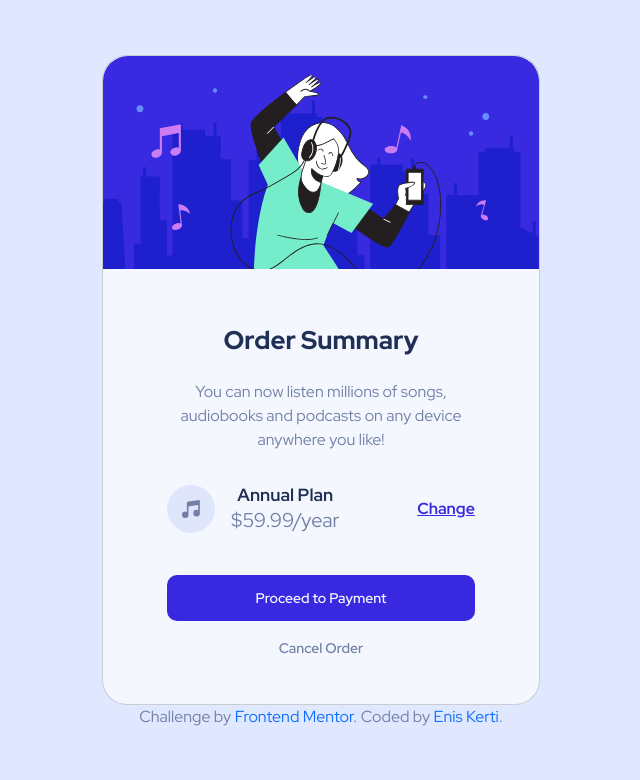
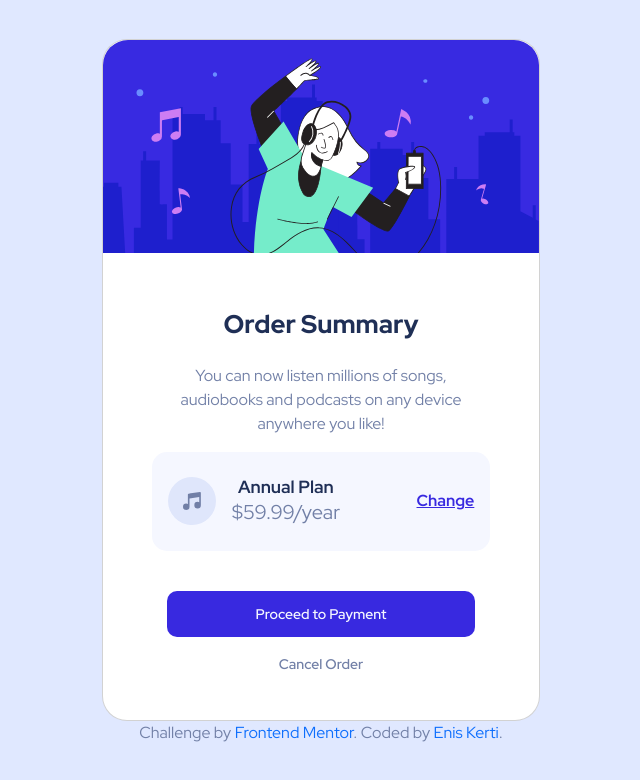
Before and after one commit to eniskrt/Order_summary_component, a plain HTML site: page index.html in a window 1280 px wide. Shown: the whole page, without its empty margins (319-959 px from the left). Drawn offline with nearby package versions, Linux system fonts and the light colour scheme.

Commit message:
inline div background and size improved

```diff
--- a/assets/style/style.css
+++ b/assets/style/style.css
@@ -33,7 +33,7 @@ p{
     -moz-border-radius: 25px;
     -ms-border-radius: 25px;
     -o-border-radius: 25px;
-    background-color: var(--neutralColor1);
+    background-color: white;
 }
 .card .card-img-top{
     border-radius: 25px 25px 0 0;
@@ -68,7 +68,7 @@ p{
     opacity: 0.7;
 }
 .card .card-body button.cancel{
-    background-color: var(--neutralColor1);
+    background-color: white;
     color: var(--neutralColor2);
 }
 .card .card-body div a.fw-bold{
@@ -77,6 +77,19 @@ p{
 .card .card-body div a.fw-bold:hover{
     opacity: 0.7;
 }
+.card .card-body .inline{
+    width: 110%;
+    background-color: var(--neutralColor1);
+    padding:0.5rem 1rem;
+    border-radius: 15px;
+    -webkit-border-radius: 15px;
+    -moz-border-radius: 15px;
+    -ms-border-radius: 15px;
+    -o-border-radius: 15px;
+}
+p.change{
+    font-size: 0.8rem;
+}
 @media(max-width:768px){
     .card{
         width: 75%;
--- a/index.html
+++ b/index.html
@@ -22,10 +22,10 @@
     <main class="d-flex align-items-center justify-content-center flex-column">
         <div class="card ">
             <img src="assets/image/illustration-hero.svg" class="card-img-top" alt="hero">
-            <div class="card-body text-center">
+            <div class="card-body text-center d-flex flex-column align-items-center">
               <h1 class="card-title pt-4">Order Summary</h1>
               <p class="card-text pt-3">You can now listen millions of songs, audiobooks and podcasts on any device anywhere you like!</p>
-              <div class="d-flex align-items-center justify-content-between mb-4">
+              <div class="inline d-flex align-items-center justify-content-between mb-4">
                 <div class="d-flex align-items-center">
                     <img class="pe-3" src="assets/image/icon-music.svg" alt="music-icon">
                 <div class="sub-title">
@@ -35,11 +35,11 @@
                 </div>
                 <a class="fw-bold" href="#">Change</a>
               </div>
-              <button class="btn w-100">Proceed to Payment</button>
+              <button class="btn w-100 mt-3">Proceed to Payment</button>
               <button class="btn cancel mt-1 w-100">Cancel Order</button>
             </div>
           </div>
-          <p>Challenge by <a class="text-decoration-none" href="https://www.frontendmentor.io/home">Frontend Mentor</a>. Coded by <a class="text-decoration-none" href="https://github.com/eniskrt">Enis Kerti</a>.</p>
+          <p>Challenge by <a class="change text-decoration-none" href="https://www.frontendmentor.io/home">Frontend Mentor</a>. Coded by <a class="text-decoration-none" href="https://github.com/eniskrt">Enis Kerti</a>.</p>
     </main>
 
     <!-- Bootstrap Js -->
```
